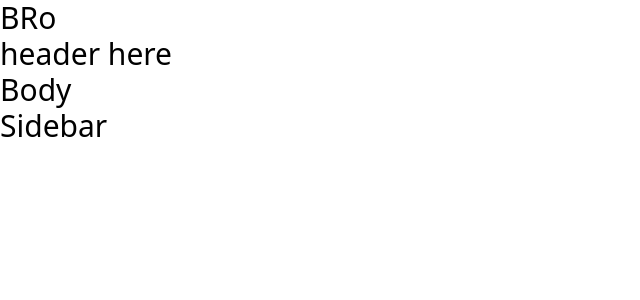
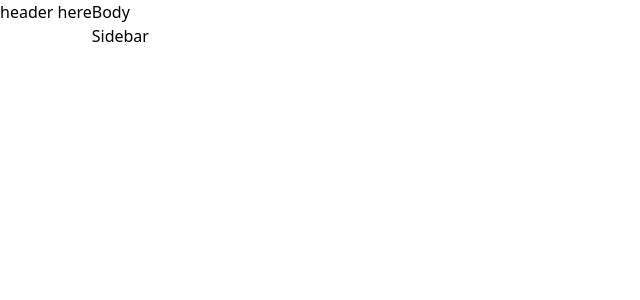
Before and after one commit to NEVIL77/YouTube, a React (Create React App) app: page / in a window 1280 px wide. Shown: the top 300 px of the page, without its empty margins (0-640 px from the left). Built offline with nearby package versions, Linux system fonts and the light colour scheme.

Commit message:
components making

```diff
--- a/src/App.js
+++ b/src/App.js
@@ -4,8 +4,7 @@
 
 function App() {
   return (
-    <div className='text-3xl'>
-      BRo
+    <div className='flex'>
       <Head/>
       <Body/>
     </div>
--- /dev/null
+++ b/src/components/ButtonList.js
@@ -0,0 +1,9 @@
+import React from 'react'
+
+const ButtonList = () => {
+  return (
+    <div>ButtonList</div>
+  )
+}
+
+export default ButtonList
--- a/src/components/MainContainer.js
+++ b/src/components/MainContainer.js
@@ -1,9 +1,12 @@
 import React from 'react'
+import ButtonList from './ButtonList'
+import VideoContainer from './VideoContainer'
 
 const MainContainer = () => {
   return (
     <div>MainContainer
-
+        <ButtonList/>
+        <VideoContainer/>
     </div>
   )
 }
--- /dev/null
+++ b/src/components/VideoContainer.js
@@ -0,0 +1,9 @@
+import React from 'react'
+
+const VideoContainer = () => {
+  return (
+    <div>VideoContainer</div>
+  )
+}
+
+export default VideoContainer
```
